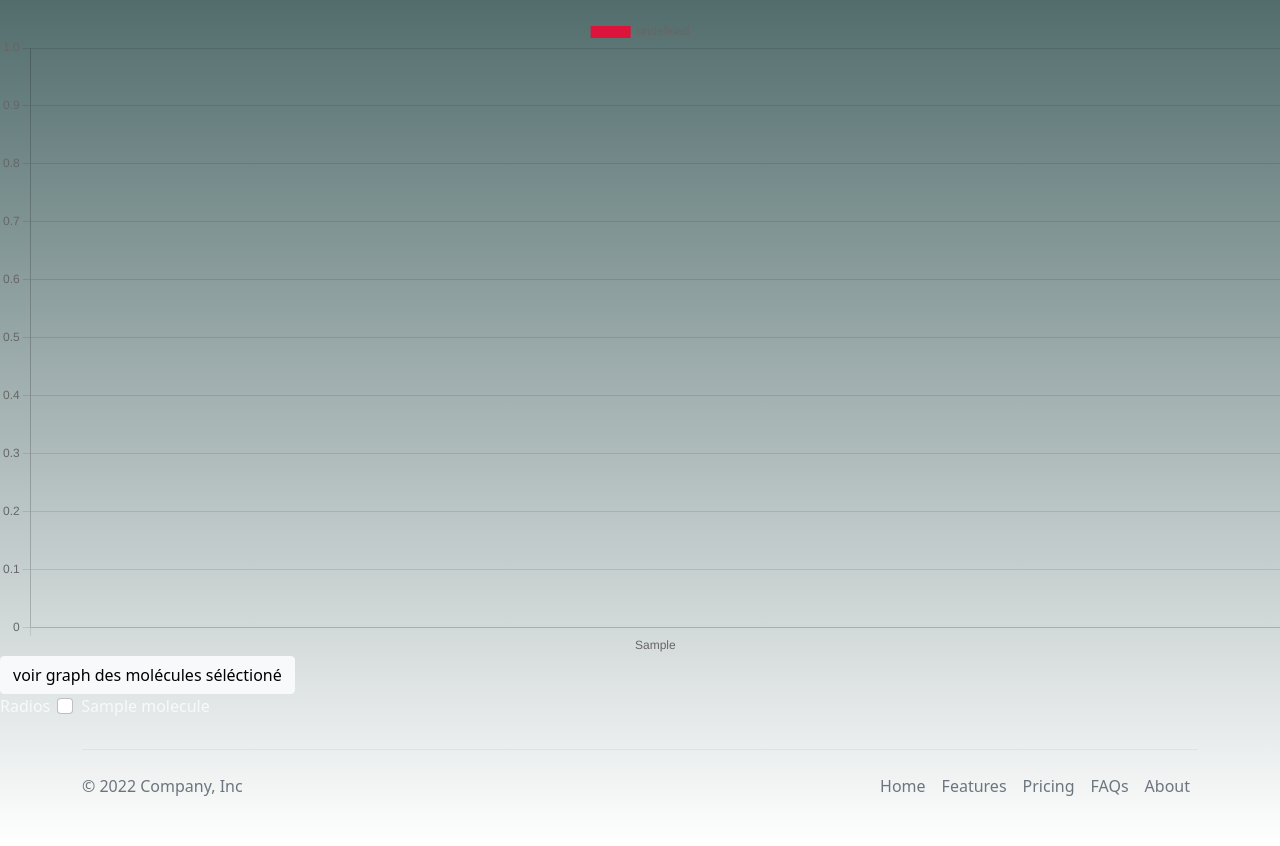
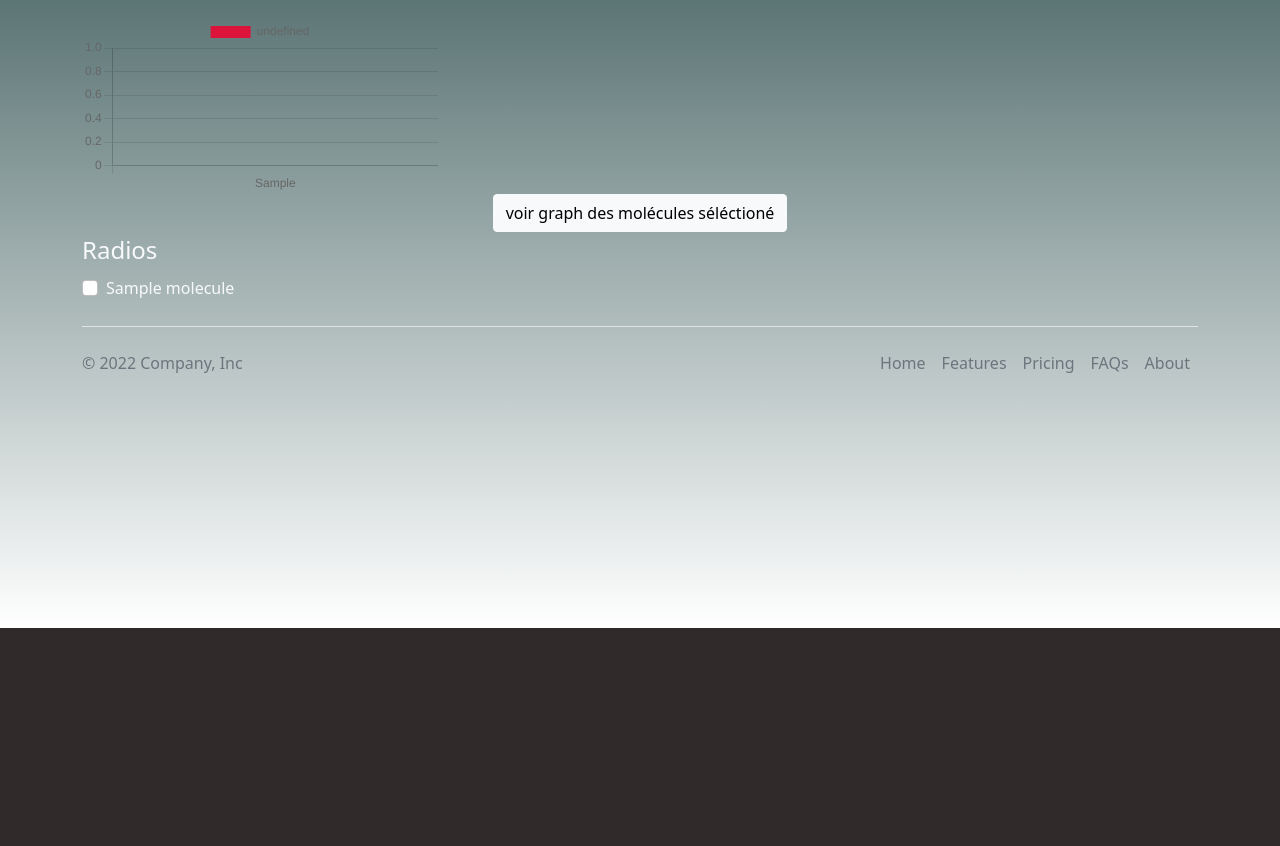
Before and after one commit to tiray972/ProjetChlord-cone, a Django app: template Chloredecone/chloredecone/affichage/templates/affichage/tableau.html in a window 1280 px wide. Shown: the part 172-1018 px from the top of the page. After the commit the page ends 800 px from the top, so only its background shows below. Run offline with Django 4.2, Linux system fonts and the light colour scheme; the template is opened without the code that fills it: most values are stand-ins (such as "Sample title", 1, 10 or a date in 2020); parts of the project's set-up code (start-up, migrations or seed data) failed here and were passed over; some libraries are stand-ins or nearby versions.

Commit message:
Update tableau.html

```diff
--- a/Chloredecone/chloredecone/affichage/templates/affichage/tableau.html
+++ b/Chloredecone/chloredecone/affichage/templates/affichage/tableau.html
@@ -11,8 +11,17 @@
     </header>
     <body>
         <!-- <p>{{l}}</p> -->
+        <section>
+            <div class="container">
+            <div class="row">
+                <div class="col-sm-4">
+                    <canvas id="barCanvas" role="img"></canvas>
+                </div>
+            </div>
+        </div>
+        </section>
 
-        <canvas id="barCanvas" role="img"></canvas>
+
         <script src="https://cdnjs.cloudflare.com/ajax/libs/Chart.js/3.8.0/chart.min.js" integrity="sha512-sW/w8s4RWTdFFSduOTGtk4isV1+190E/GghVffMA9XczdJ2MDzSzLEubKAs5h0wzgSJOQTRYyaz73L3d6RtJSg==" crossorigin="anonymous" referrerpolicy="no-referrer"></script>
         {% load static %}
         <script src="{% static 'affichage/graph.js' %}" ></script >
@@ -28,29 +37,41 @@
 
             graphique(a,b);
         </script>
-        <form action="{% url 'graphMol' %}" method=POST>
+        <section>
+            <form action="{% url 'graphMol' %}" method=POST>
             {% csrf_token %}
-            <div class="col-md-3">
-                <button type="submit" class="btn btn-light">voir graph des molécules séléctioné</button>
+            <div class="container">
+                <div class="row">
+                    <div class="col-md-12 text-center">
+                        <button type="submit" class="btn btn-light">voir graph des molécules séléctioné</button>
+                    </div>
+
+                </div>
+
 
             </div>
-            <div class="col-md-3">
-                <fieldset class="row mb-2">
-                    <legend class="col-form-label col-sm-2 pt-0 text-light">Radios</legend>
-                    <div class="col-sm-10">
+            <div class="container-fluid">
+                <fieldset class="container">
+                    <legend class="text-light">Radios</legend>
+                    <div class="row">
                         {%for molecule in molecules%}
-                    <div class="form-check">
-                        <input class="form-check-input" type="checkbox" name="{{molecule}}" id="gridRadios1" value="1" >
-                        <label class="form-check-label text-light" for="gridRadios1">
-                        {{molecule}}
+
+                        <div class="col-md-3">
+                            <div class="form-check">
+                                <input class="form-check-input" type="checkbox" name="{{molecule}}" id="gridRadios1" value="1" >
+                                <label class="form-check-label text-light" for="gridRadios1">{{molecule}}</label>
+                            </div>
+                        </div>
                         </label>
                         {%endfor%}
-
+                        </div>
                     </div>
                 </fieldset>
 
             </div>
         </form>
+        </section>
+
     </body>
 
     {% endblock %}
```
